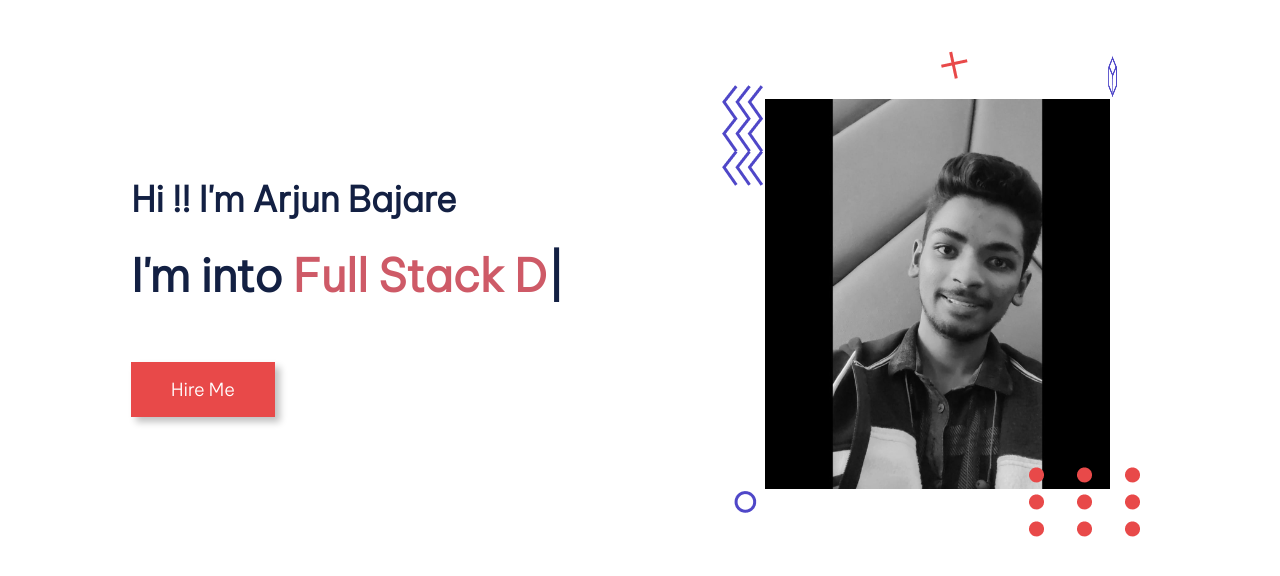
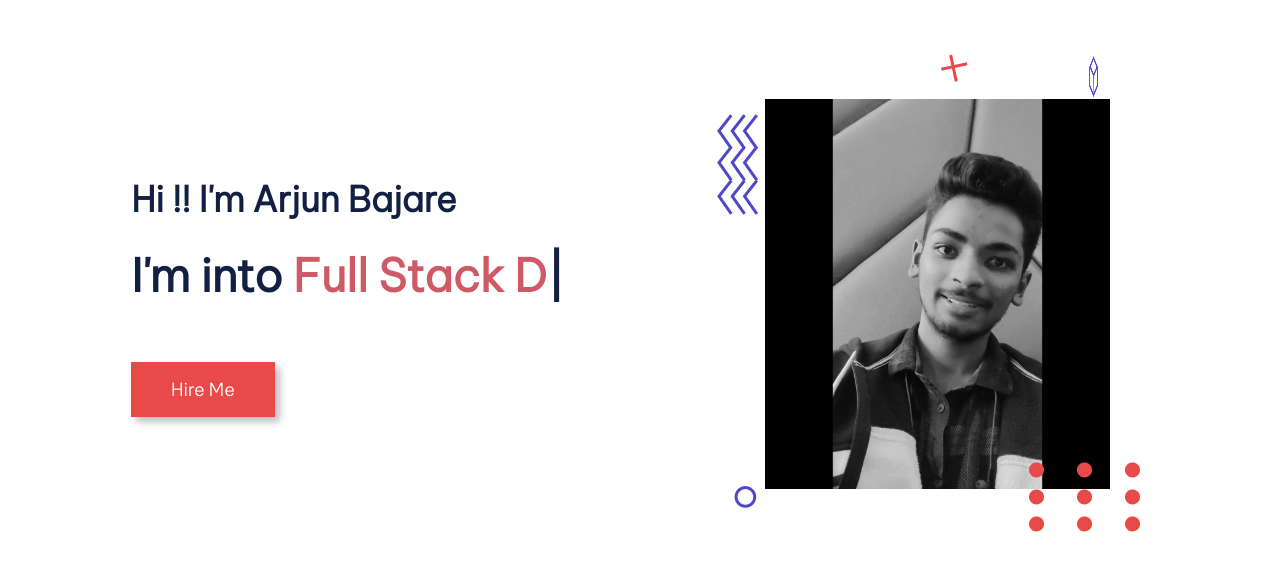
Before and after one commit to ArjunB126/Portfolio_Website, a plain HTML site: page index.html in a window 1280 px wide. Shown: the part 76-652 px from the top of the page. Drawn offline with nearby package versions, Linux system fonts and the light colour scheme.

Commit message:
Css_Updates

```diff
--- a/style.css
+++ b/style.css
@@ -423,3 +423,15 @@ a{
 .btn-project:hover{
    border: none;
 }
+
+.icon{
+    cursor: pointer;
+    color: white;
+    font-size: 35px;
+    transition: all 0.4s;
+}
+
+.icon:hover{
+    color:#e84949;
+
+}
```
